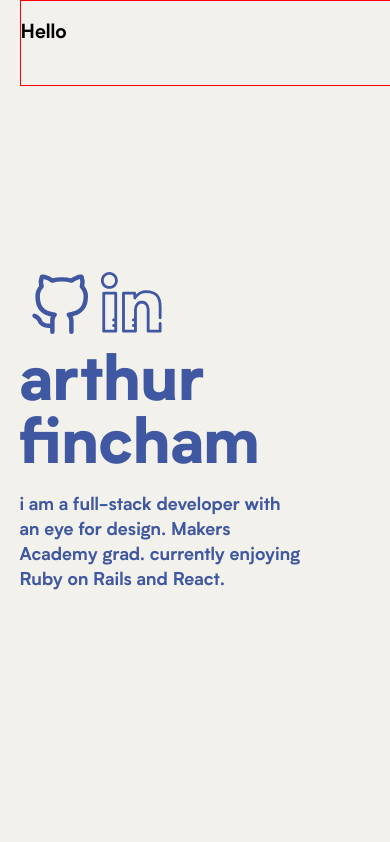
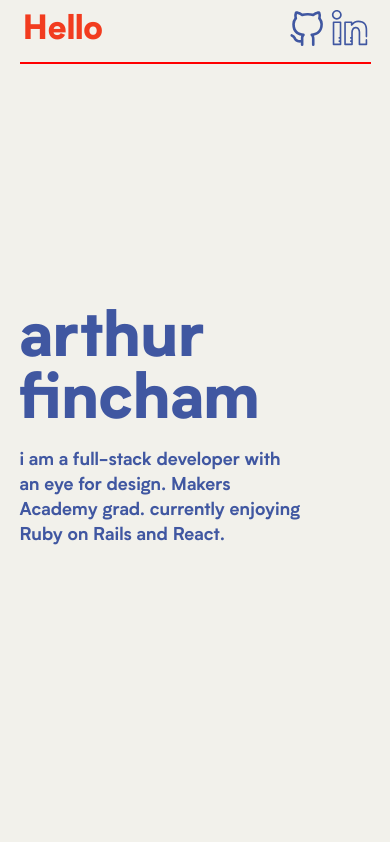
Before and after one commit to arthurfincham/react-portfolio, a React (Create React App) app: page / in a window 390 px wide. Shown: the top 842 px of the page. Built offline with nearby package versions, Linux system fonts and the light colour scheme; a web font is replaced by a local one.

Commit message:
add dynamic nav

```diff
--- a/src/App.css
+++ b/src/App.css
@@ -537,7 +537,6 @@ h1.project-h1 {
 }
 
 .navbar {
-  border: 1px solid red;
   width: 100%;
   max-width: 1000px;
   height: 10vh;
@@ -547,8 +546,30 @@ h1.project-h1 {
   display: flex;
   flex-direction: row;
   justify-content: space-between;
+  align-items: flex-end;
+  border-bottom: 2px solid red;
+}
+
+@media only screen and (max-width: 600px) {
+  .navbar {
+    height: 5vh;
+    width: 90%;
+
+    padding-top: 1em;
+    padding-bottom: 0.2em;
+  }
+  .dev-link-icon {
+    width: 2.5em;
+  }
+
+  .App-header {
+    margin-bottom: 0.5em;
+    position: static;
+  }
 }
 
 .navTitle {
-  color: black;
+  color: #f23c1f;
+  font-size: 2em;
+  margin: 0.1em;
 }
--- a/src/App.js
+++ b/src/App.js
@@ -3,7 +3,6 @@ import Education from './components/Education';
 import Experience from './components/Experience';
 import Projects from './components/Projects';
 import Contact from './components/Contact';
-import IconLinks from './components/IconLinks';
 import './App.css';
 import { ThemeProvider } from 'styled-components';
 import { GlobalStyles } from './components/globalStyles';
@@ -49,7 +48,6 @@ function App() {
           />
           <div className="Welcome-page" ref={section1Ref}>
             <div className="Welcome-text">
-              <IconLinks />
               <h1>arthur fincham</h1>
               <h4>i am a full-stack developer with an eye for design. Makers Academy grad. currently enjoying Ruby on Rails and React.</h4>
             </div>
--- a/src/components/Navbar.js
+++ b/src/components/Navbar.js
@@ -1,4 +1,5 @@
 import React from 'react';
+import IconLinks from './IconLinks';
 
 export default function Navbar({ section1InView, section2InView, section3InView, section4InView, section5InView }) {
   let determineTitle = () => {
@@ -21,7 +22,8 @@ export default function Navbar({ section1InView, section2InView, section3InView,
   let sectionTitle = determineTitle;
   return (
     <nav className="navbar">
-      <h3 className="navTitle">{sectionTitle()}</h3>
+      <h1 className="navTitle">{sectionTitle()}</h1>
+      <IconLinks />
     </nav>
   );
 }
```
